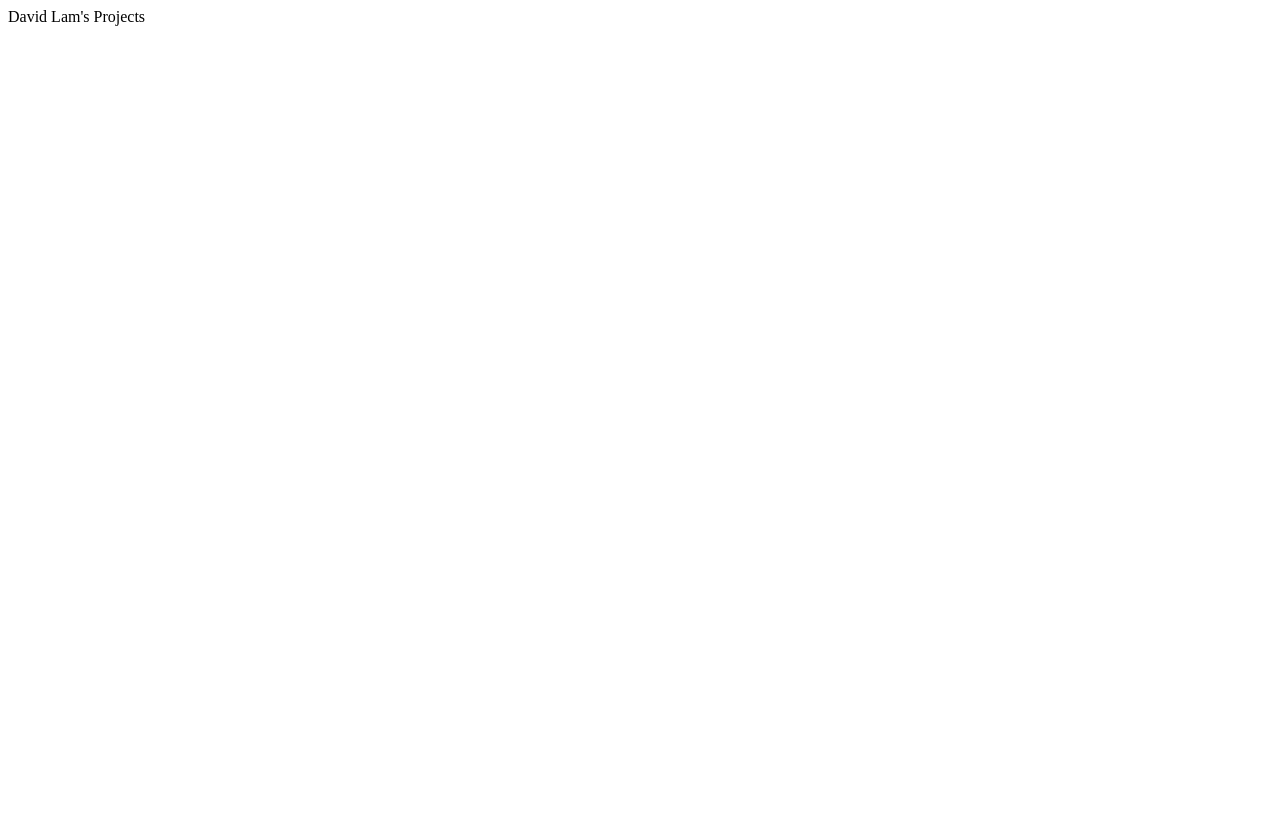
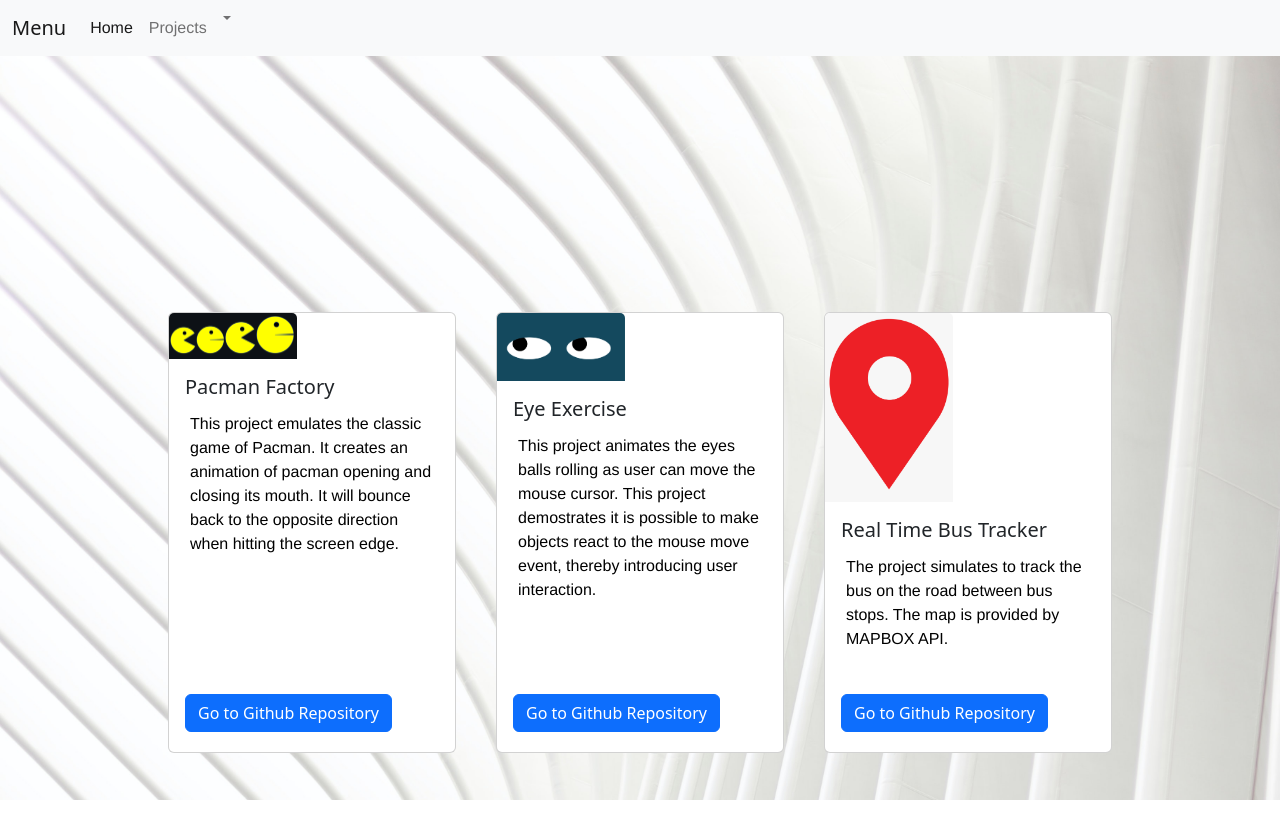
Before and after one commit to davidlam-craftsair/davidlam-craftsair.github.io, a plain HTML site: page projects.html in a window 1280 px wide. Before the commit the page ends 800 px from the top, so only its background shows below. Drawn offline with nearby package versions, Linux system fonts and the light colour scheme.

Commit message:
updates Project page

```diff
--- a/mystyle.css
+++ b/mystyle.css
@@ -1,5 +1,37 @@
-h1 { font-family: Helvetica; }
-h2 { font-family: Helvetica; }
-h3 { font-family: Helvetica; }
-li { font-family: Helvetica; }
-p { font-family: Helvetica; }
+h1 { font-family: Helvetica-bold;
+color:black;}
+h2 { font-family: Helvetica;
+color:black;}
+h3 { font-family: Helvetica; color:black;}
+li { font-family: Helvetica; color:black;}
+p { font-family: Helvetica;
+    padding: 5px;
+   color: black;
+  }
+
+.projectGallery {
+  display: grid;
+  grid-template-columns: repeat(auto-fill, 18rem );
+  grid-template-rows: repeat(1, 1fr);
+  gap: 40px;
+  padding: 20% 5%;
+  justify-content: center;
+}
+.projectCard{
+  text-align: center;
+  background:#f4f1de;
+}
+
+.card-img-top{max-width: 128px; max-height:128px height=auto; width=auto;>
+
+}
+
+.btn-primary{
+  position: absolute;
+  bottom:20px;
+
+}
+.card-body{
+position:relative;
+min-height:250px;
+}
--- a/projects.html
+++ b/projects.html
@@ -1,3 +1,69 @@
 <html>
-  <head>David Lam's Projects</head>
+  <head>
+    <title>David Lam's Projects</title>
+    <link href="mystyle.css" rel="stylesheet">
+  <link href="https://cdn.jsdelivr.net/npm/bootstrap@5.2.2/dist/css/bootstrap.min.css" rel="stylesheet" integrity="sha384-Zenh87qX5JnK2Jl0vWa8Ck2rdkQ2Bzep5IDxbcnCeuOxjzrPF/et3URy9Bv1WTRi" crossorigin="anonymous">
+  <!-- JavaScript Bundle with Popper -->
+  <script src="https://cdn.jsdelivr.net/npm/bootstrap@5.2.2/dist/js/bootstrap.bundle.min.js" integrity="sha384-OERcA2EqjJCMA+/3y+gxIOqMEjwtxJY7qPCqsdltbNJuaOe923+mo//f6V8Qbsw3" crossorigin="anonymous"></script>
+  </head>
+  <body>
+    <div class="bg-image"
+      style="background-image: url('./assets/ryan-shumway--n5F3fH0lIY-unsplash.jpg');
+      background-size:100%;
+      height:100vh;
+      "
+    >
+      <nav class="navbar navbar-expand-lg bg-light">
+        <div class="container-fluid">
+          <a class="navbar-brand" href="index.html">Menu</a>
+          <button class="navbar-toggler" type="button" data-bs-toggle="collapse" data-bs-target="#navbarSupportedContent" aria-controls="navbarSupportedContent" aria-expanded="false" aria-label="Toggle navigation">
+            <span class="navbar-toggle-icon"></span>
+          </button>
+          <div class="collapse navbar-collapse" id="navbarSupportedContent">
+            <ul class="navbar-nav me-auto mb-2 mb-lg-0">
+              <li class="nav-item">
+                <a class="nav-link active" aria-current="page" href="index.html">Home</a>
+              </li>
+              <li class="nav-item">
+                <a class="nav-link" href="./projects.html">Projects</a>
+              </li>
+              <li class="nav-item dropdown">
+                <a class="nav-link dropdown-toggle" href="#"></a>
+              </li>
+            </ul>
+          </div>
+        </div>
+      </nav>
+    <div class="projectGallery">
+      <!--Project 1 Pacman-->
+      <div class="card" style="width: 18rem;">
+        <img class="card-img-top" src="./assets/pacman_thumbnail.png" alt="Card image cap">
+        <div class="card-body">
+          <h5 class="card-title">Pacman Factory</h5>
+          <p class="card-text">This project emulates the classic game of Pacman. It creates an animation of pacman opening and closing its mouth. It will bounce back to the opposite direction when hitting the screen edge.</p>
+          <a href="https://github.com/davidlam-craftsair/Pacman" class="btn btn-primary">Go to Github Repository</a>
+        </div>
+      </div>
+      <!--Project 2 Rollings Eyes-->
+      <div class="card" style="width: 18rem;">
+        <img class="card-img-top" src="./assets/twoeyes.png" alt="Card image cap">
+        <div class="card-body" >
+          <h5 class="card-title">Eye Exercise</h5>
+          <p class="card-text">This project animates the eyes balls rolling as user can move the mouse cursor. This project demostrates it is possible to make objects react to the mouse move event, thereby introducing user interaction.
+</p>
+          <a href="https://github.com/davidlam-craftsair/Eye-Exercise" class="btn btn-primary">Go to Github Repository</a>
+        </div>
+      </div>
+      <!--Project 3 Tracker-->
+      <div class="card" style="width: 18rem;">
+          <img class="card-img-top" src="./assets/marker.png" alt="Real Time Bus Tracker">
+        <div class="card-body">
+          <h5 class="card-title">Real Time Bus Tracker</h5>
+          <p class="card-text">The project simulates to track the bus on the road between bus stops. The map is provided by MAPBOX API.</p>
+          <a href="https://github.com/davidlam-craftsair/Real-Time-Bus-Tracker" class="btn btn-primary">Go to Github Repository</a>
+        </div>
+      </div>
+    </div>
+  </div>
+  </body>
 </html>
```
Also changed, not shown: index.html (+14 -5 lines), navbar.html (added, +21 -0 lines), navbar.js (added, +8 -0 lines), assets/053.jpg (added), assets/fredrik-solli-wandem-Sqgkj4CnXxE-unsplash.jpg (added), assets/marker.png (added), assets/pacman_thumbnail.png (added), assets/ryan-shumway--n5F3fH0lIY-unsplash.jpg (added), assets/twoeyes.png (added), old/biography.html (renamed from biography.html), 1 other file.
